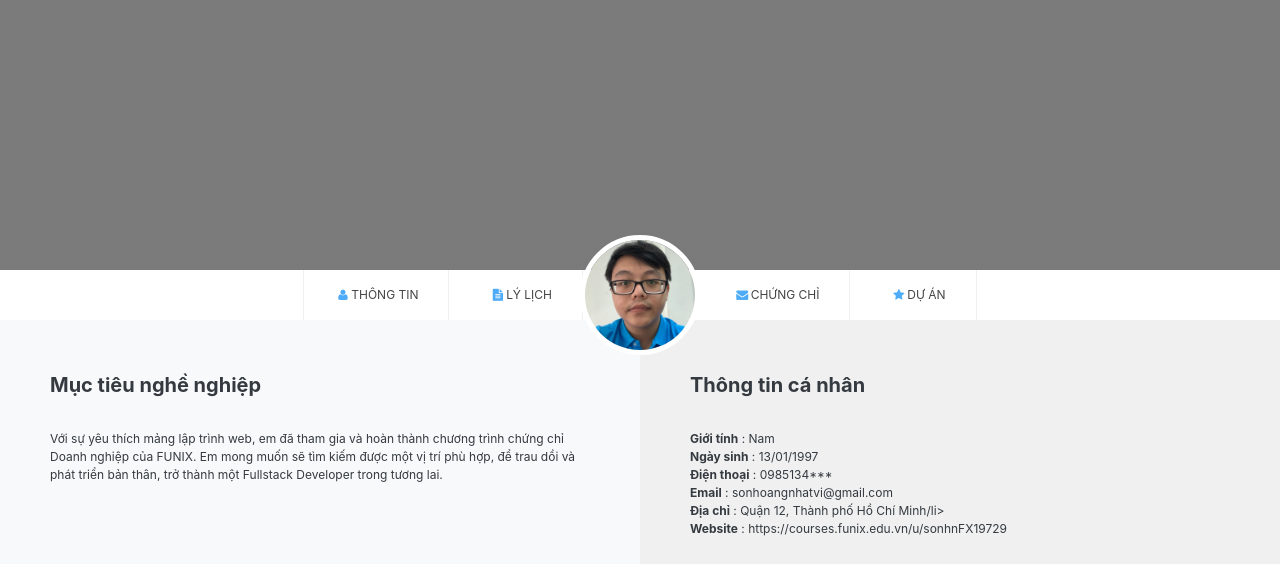
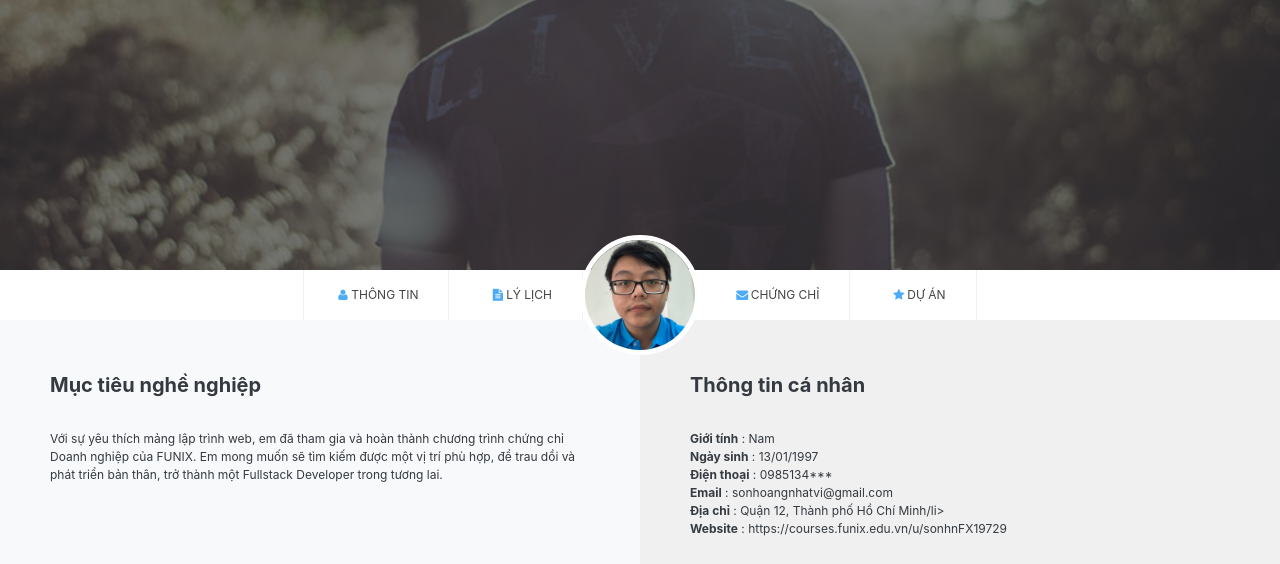
Before and after one commit to sonhoangnhatvi/mycv.github.io, a plain HTML site: page index.html in a window 1280 px wide. Shown: the part 180-744 px from the top of the page. Drawn offline with Linux system fonts and the light colour scheme.

Commit message:
Update link banner
Update link banner

```diff
--- a/css/style.css
+++ b/css/style.css
@@ -13,7 +13,7 @@ body {
 
 /* Region : banner */
 #banner {
-    background-image: linear-gradient(rgba(34, 34, 34, 0.6), rgba(34, 34, 34, 0.6)), url("images/banner.jpg");
+    background-image: linear-gradient(rgba(34, 34, 34, 0.6), rgba(34, 34, 34, 0.6)), url("../images/banner.jpg");
     background-size: cover;
     color: #fff;
     position: relative;
```
